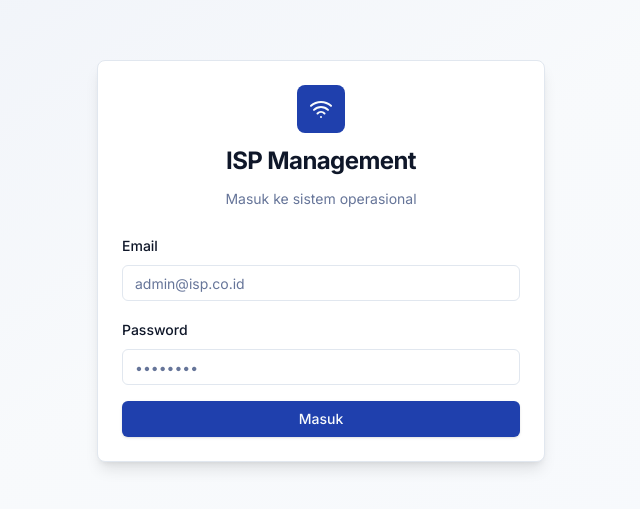
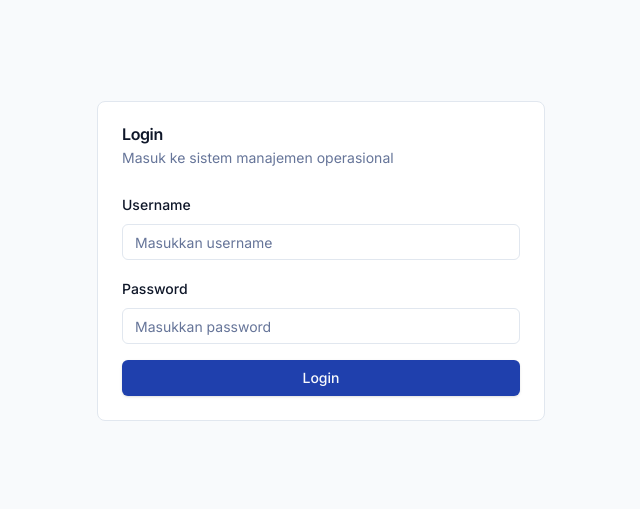
Before and after one commit to idhenz/sg-edc87f03-e548-4ef6-ba80-4f3451cd3c54-1777510397, a Next.js app: page /login in a window 1280 px wide. Shown: the part 139-648 px from the top of the page, without its empty margins (319-959 px from the left). Built offline with nearby package versions, Linux system fonts and the light colour scheme.

Commit message:
fix(auth): fix field mismatch in login form

```diff
--- a/src/pages/login.tsx
+++ b/src/pages/login.tsx
@@ -1,40 +1,38 @@
 import { useState, FormEvent } from 'react'
+import { useRouter } from 'next/router'
 import { useAuth } from '@/contexts/AuthContext'
-import { useRouter } from 'next/router'
 import { Button } from '@/components/ui/button'
 import { Input } from '@/components/ui/input'
 import { Label } from '@/components/ui/label'
 import { Card, CardContent, CardDescription, CardHeader, CardTitle } from '@/components/ui/card'
-import { Alert, AlertDescription } from '@/components/ui/alert'
-import { Wifi } from 'lucide-react'
 import { useToast } from '@/hooks/use-toast'
 
 export default function LoginPage() {
-  const [email, setEmail] = useState('')
+  const [username, setUsername] = useState('')
   const [password, setPassword] = useState('')
-  const [error, setError] = useState('')
-  const [isLoading, setIsLoading] = useState(false)
-  const { login, user } = useAuth()
+  const [loading, setLoading] = useState(false)
+  const { login } = useAuth()
   const router = useRouter()
   const { toast } = useToast()
 
-  if (user) {
-    router.push('/dashboard')
-    return null
-  }
-
   const handleSubmit = async (e: FormEvent) => {
     e.preventDefault()
-    setError('')
-    setIsLoading(true)
+    setLoading(true)
 
-    console.log('[LOGIN DEBUG] Attempting login with email:', email)
+    console.log('[LOGIN DEBUG] Attempting login with username:', username)
+    console.log('[LOGIN DEBUG] Password length:', password.length)
+
+    const loginData = {
+      username: username,
+      password: password
+    }
+    console.log('[LOGIN DEBUG] Sending login data:', { username: loginData.username, password: '***' })
 
     try {
       const res = await fetch('/api/auth/login', {
         method: 'POST',
         headers: { 'Content-Type': 'application/json' },
-        body: JSON.stringify({ email, password })
+        body: JSON.stringify(loginData)
       })
 
       console.log('[LOGIN DEBUG] Login response status:', res.status)
@@ -73,56 +71,45 @@ export default function LoginPage() {
         variant: 'destructive'
       })
     } finally {
-      setIsLoading(false)
+      setLoading(false)
     }
   }
 
   return (
-    <div className="min-h-screen flex items-center justify-center bg-gradient-to-br from-primary/5 via-background to-accent/20 p-4">
-      <Card className="w-full max-w-md shadow-lg">
-        <CardHeader className="space-y-3 text-center">
-          <div className="mx-auto w-12 h-12 bg-primary rounded-lg flex items-center justify-center">
-            <Wifi className="w-6 h-6 text-primary-foreground" />
-          </div>
-          <CardTitle className="text-2xl font-bold">ISP Management</CardTitle>
-          <CardDescription>Masuk ke sistem operasional</CardDescription>
+    <div className="min-h-screen flex items-center justify-center bg-background">
+      <Card className="w-full max-w-md">
+        <CardHeader>
+          <CardTitle>Login</CardTitle>
+          <CardDescription>Masuk ke sistem manajemen operasional</CardDescription>
         </CardHeader>
         <CardContent>
           <form onSubmit={handleSubmit} className="space-y-4">
-            {error && (
-              <Alert variant="destructive">
-                <AlertDescription>{error}</AlertDescription>
-              </Alert>
-            )}
-
             <div className="space-y-2">
-              <Label htmlFor="email">Email</Label>
+              <Label htmlFor="username">Username</Label>
               <Input
-                id="email"
-                type="email"
-                placeholder="admin@isp.co.id"
-                value={email}
-                onChange={(e) => setEmail(e.target.value)}
+                id="username"
+                name="username"
+                type="text"
+                value={username}
+                onChange={(e) => setUsername(e.target.value)}
+                placeholder="Masukkan username"
                 required
-                disabled={isLoading}
               />
             </div>
-
             <div className="space-y-2">
               <Label htmlFor="password">Password</Label>
               <Input
                 id="password"
+                name="password"
                 type="password"
-                placeholder="••••••••"
                 value={password}
                 onChange={(e) => setPassword(e.target.value)}
+                placeholder="Masukkan password"
                 required
-                disabled={isLoading}
               />
             </div>
-
-            <Button type="submit" className="w-full" disabled={isLoading}>
-              {isLoading ? 'Memproses...' : 'Masuk'}
+            <Button type="submit" className="w-full" disabled={loading}>
+              {loading ? 'Loading...' : 'Login'}
             </Button>
           </form>
         </CardContent>
```
